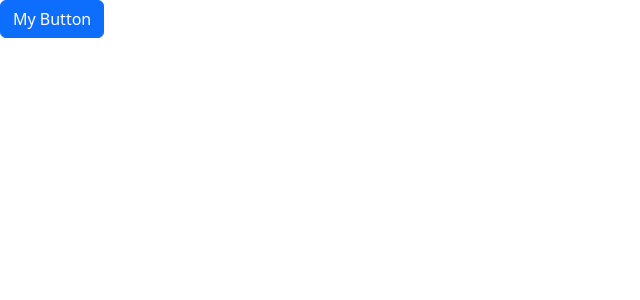
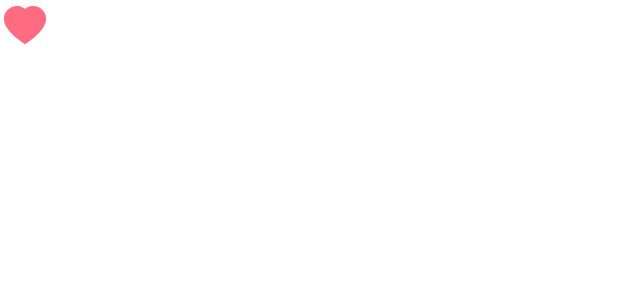
Before and after one commit to SerafimGalinschii/React-App, a React (Vite) app: page / in a window 1280 px wide. Shown: the top 300 px of the page, without its empty margins (0-640 px from the left). Built offline with nearby package versions, Linux system fonts and the light colour scheme.

Commit message:
Managing Content State

```diff
--- a/package.json
+++ b/package.json
@@ -11,8 +11,10 @@
   },
   "dependencies": {
     "bootstrap": "^5.3.3",
+    "immer": "^10.1.1",
     "react": "^18.3.1",
-    "react-dom": "^18.3.1"
+    "react-dom": "^18.3.1",
+    "react-icons": "^5.2.1"
   },
   "devDependencies": {
     "@types/react": "^18.3.3",
--- a/src/App.tsx
+++ b/src/App.tsx
@@ -1,15 +1,9 @@
-import { useState } from "react";
-import Alert from "./components/Alert";
-import Button from "./components/Button";
+import Like from "./components/Like";
 
 function App() {
-  const [alertVisible, setAlertVisible] = useState(false);
   return (
     <div>
-      {alertVisible && (
-        <Alert onClose={() => setAlertVisible(false)}>This is our alert</Alert>
-      )}
-      <Button onClick={() => setAlertVisible(true)}>My Button</Button>
+      <Like onClick={() => console.log("Cliked")} />
     </div>
   );
 }
--- a/src/components/Button.tsx
+++ b/src/components/Button/Button.tsx
@@ -1,3 +1,5 @@
+import styles from "./button.module.css";
+
 interface Props {
   children: string;
   color?: "primary" | "secondary";
@@ -7,7 +9,11 @@ interface Props {
 const Button = ({ children, onClick, color = "primary" }: Props) => {
   return (
     <div>
-      <button type="button" className={"btn btn-" + color} onClick={onClick}>
+      <button
+        type="button"
+        className={[styles.btn, styles["btn-" + color]].join(" ")}
+        onClick={onClick}
+      >
         {children}
       </button>
     </div>
--- /dev/null
+++ b/src/components/Button/button.module.css
@@ -0,0 +1,10 @@
+.btn {
+  padding: 8px 12px;
+  border-radius: 3px;
+  border: 0;
+}
+
+.btn-primary {
+  background-color: 0d6efd;
+  color: white;
+}
--- /dev/null
+++ b/src/components/Like.tsx
@@ -0,0 +1,20 @@
+import { useState } from "react";
+import { AiFillHeart } from "react-icons/ai";
+import { BiHeart } from "react-icons/bi";
+
+interface Props {
+  onClick: () => void;
+}
+
+const Like = ({ onClick }: Props) => {
+  const [status, setStatus] = useState(true);
+
+  const toggle = () => {
+    setStatus(!status);
+    onClick();
+  };
+  if (status) return <AiFillHeart color="#ff6b81" size={50} onClick={toggle} />;
+  return <BiHeart size={50} onClick={toggle} />;
+};
+
+export default Like;
--- /dev/null
+++ b/src/components/ListGroup/ListGroup.module.css
@@ -0,0 +1,4 @@
+.list-group {
+  list-style: none;
+  padding: 0;
+}
--- a/src/components/ListGroup.tsx
+++ b/src/components/ListGroup/ListGroup.tsx
@@ -1,4 +1,5 @@
 import { useState } from "react";
+import styles from "./ListGroup.module.css";
 
 interface Props {
   items: string[];
@@ -14,7 +15,7 @@ function ListGroup({ items, heading, onSelectItem }: Props) {
       <h1>{heading}</h1>
 
       {items.length === 0 && <p>No item found </p>}
-      <ul className="list-group">
+      <ul className={styles["list-group"]}>
         {items.map((item, index) => (
           <li
             className={
```
Also changed, not shown: 1 other file (tests, documents, lock files or other folders).
